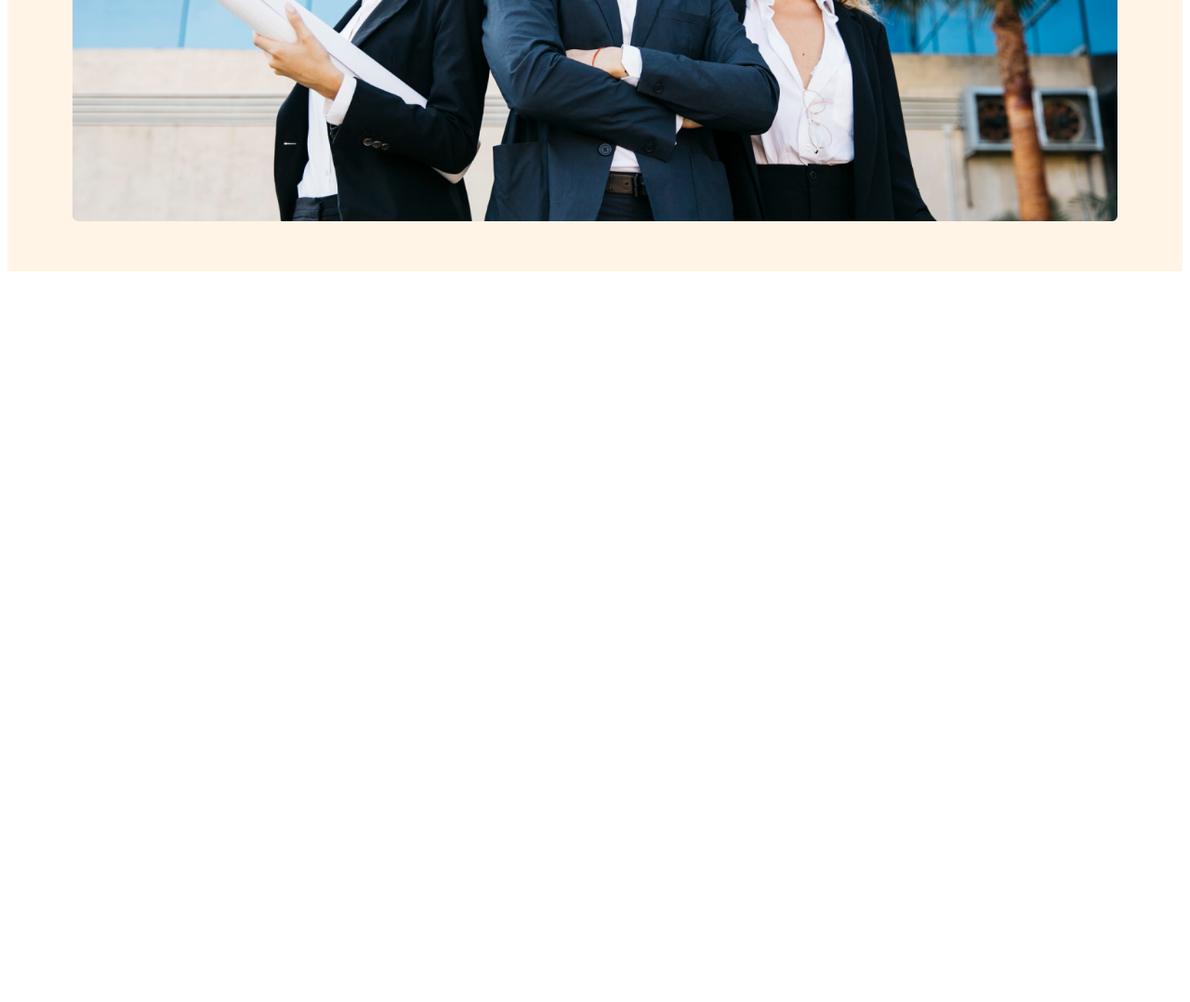
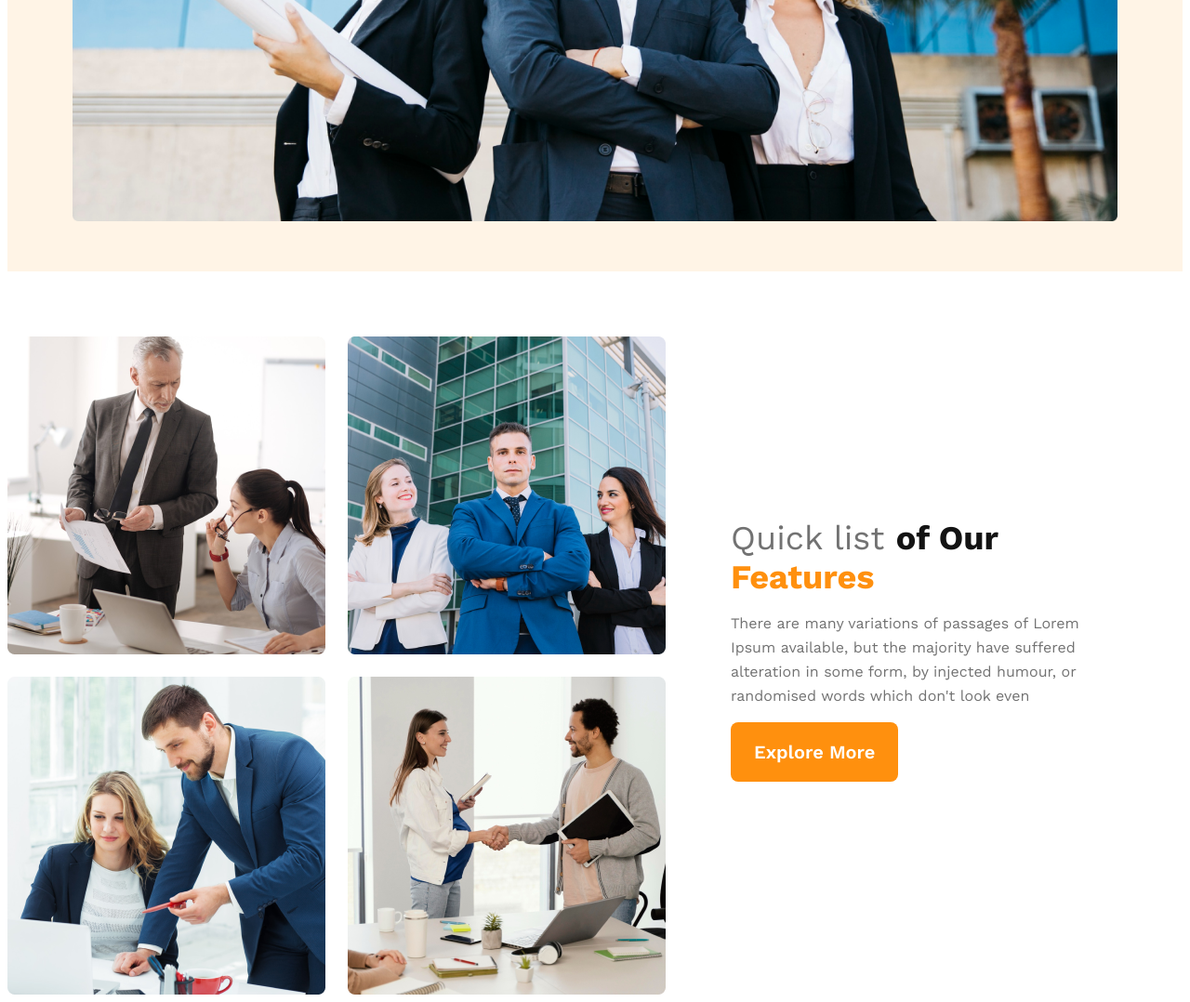
Before and after one commit to MdMozahid/g3-architects-website, a plain HTML site: page index.html in a window 1280 px wide. Shown: the part 981-2059 px from the top of the page at 93% size. Before the commit the page ends 1281 px from the top, so only its background shows below. Drawn offline with nearby package versions, Linux system fonts and the light colour scheme.

Commit message:
finished without media quary

```diff
--- a/index.html
+++ b/index.html
@@ -7,6 +7,7 @@
      <link rel="stylesheet" href="style.css/architects.css">
 </head>
 <body>
+     <!-- header start -->
      <header>
           <nav>
                <h3 class="header-title">G3 Architects</h3>
@@ -31,9 +32,27 @@
 
      </header>
 
+     <!-- header end -->
 
      <main>
+          <!-- features team sections start -->
+          <section class="teams-container">
+               <div class="teams-img-container">
+                    <img src="images/team1.png" alt="">
+                    <img src="images/team2.png" alt="">
+                    <img src="images/team3.png" alt="">
+                    <img src="images/team4.png" alt="">
 
+               </div>
+
+               <div class="teams-contents">
+                    <h3 class="team-title">Quick list <span class="our">of Our</span> <span class="feat">Features</span> </h3>
+                    <p class="teams-description">There are many variations of passages of Lorem Ipsum available, but the majority have suffered alteration in some form, by injected humour, or randomised words which don't look even</p>
+                    <button class="btn-primary">Explore More</button>
+
+
+               </div>
+          </section>
      </main>
 
 
--- a/style.css/architects.css
+++ b/style.css/architects.css
@@ -47,7 +47,7 @@ nav {
 
 }
 
-nav > ul {
+nav>ul {
      display: flex;
      gap: 50px;
      color: #424242;
@@ -90,8 +90,9 @@ nav li a {
 
 
 }
-.banner img{
-     width:100%;
+
+.banner img {
+     width: 100%;
      margin-top: 50px;
 
 }
@@ -102,18 +103,72 @@ nav li a {
           padding: 15px;
 
      }
-nav{
+
+     nav {
           flex-direction: column;
      }
-nav ul{
+
+     nav ul {
           gap: 20px;
      }
 }
+
 @media screen and (min-width:576px) and (max-width:992px) {
-     header{
+     header {
           padding: 50px;
      }
-     nav{
+
+     nav {
           flex-direction: column;
      }
 }
+
+/* teams style */
+main {
+     max-width: 1440px;
+     margin: 0 auto;
+}
+
+/* teams styles */
+
+.teams-container {
+     display: flex;
+     align-items: center;
+}
+
+.teams-img-container {
+     display: grid;
+     grid-template-columns: repeat(2, 1fr);
+     gap: 1.5rem;
+     margin-top: 70px;
+}
+
+.teams-contents {
+     padding-left: 70px;
+     padding-right: 70px;
+}
+
+.team-title {
+     color: #727272;
+     font-size: 36px;
+     font-weight: 500;
+     margin-bottom: 15px;
+}
+
+.our {
+     color: #131313;
+     font-weight: 700;
+}
+
+.feat {
+     color: #FF900E;
+     font-weight: 700;
+}
+
+.teams-description {
+     color: #727272;
+     font-size: 16px;
+     font-weight: 400;
+     line-height: 26px;
+     margin-bottom: 15px;
+}
```
Lines whose indentation alone changed are shown as unchanged.
